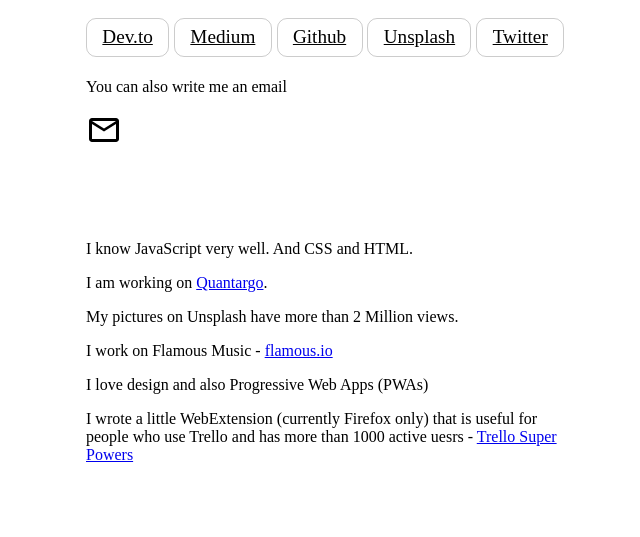
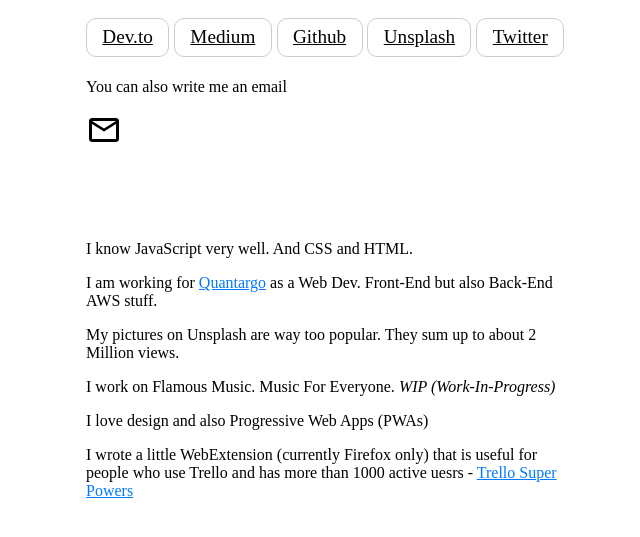
Before and after one commit to christiankaindl/website, a plain HTML site: page index.html in a window 1280 px wide. Shown: the part 483-1020 px from the top of the page, without its empty margins (314-954 px from the left). Drawn offline with Linux system fonts and the light colour scheme.

Commit message:
Tweak texts and make link a nice blue

```diff
--- a/index.html
+++ b/index.html
@@ -27,6 +27,9 @@
         max-width: 32rem;
         margin: 20vh auto 3em;
         padding: 1em;
+      }
+      a {
+        color: #007AFF;
       }
       .intro {
         font-size: 2rem;
@@ -95,13 +98,13 @@
       I know JavaScript very well. And CSS and HTML.
     </p>
     <p>
-      I am working on <a href="https://www.quantargo.com/">Quantargo</a>.
+      I am working for <a href="https://www.quantargo.com/">Quantargo</a> as a Web Dev. Front-End but also Back-End AWS stuff.
     </p>
     <p>
-      My pictures on Unsplash have more than 2 Million views.
+      My pictures on Unsplash are way too popular. They sum up to about 2 Million views.
     </p>
     <p>
-      I work on Flamous Music - <a href="https://www.flamous.io/">flamous.io</a>
+      I work on <a href="https://www.flamous.io/"></a>Flamous Music</a>. Music For Everyone. <span style="font-style: italic;">WIP (Work-In-Progress)</span>
     </p>
     <p>
       I love design and also Progressive Web Apps (PWAs)
```
